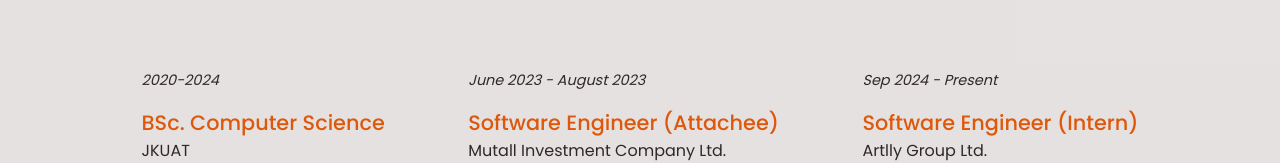
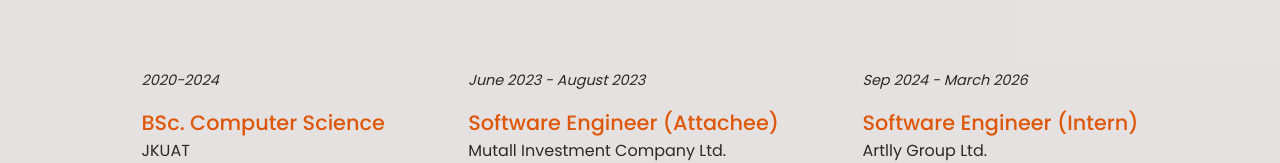
Before and after one commit to SamGombs20/NextPortfolio, a Next.js app: page / in a window 1280 px wide. Shown: the part 3493-3656 px from the top of the page. Built offline with nearby package versions, Linux system fonts and the light colour scheme.

Commit message:
Update:Experience section

```diff
--- a/app/components/experience.tsx
+++ b/app/components/experience.tsx
@@ -17,7 +17,7 @@
               <p>Mutall Investment Company Ltd.</p>
             </div>
           <div className={style.experience}>
-              <p className={style.year}>Sep 2024 - Present</p>
+              <p className={style.year}>Sep 2024 - March 2026</p>
               <p className={style.main_text}>Software Engineer (Intern)</p>
               <p>Artlly Group Ltd.</p>
             </div>
```
